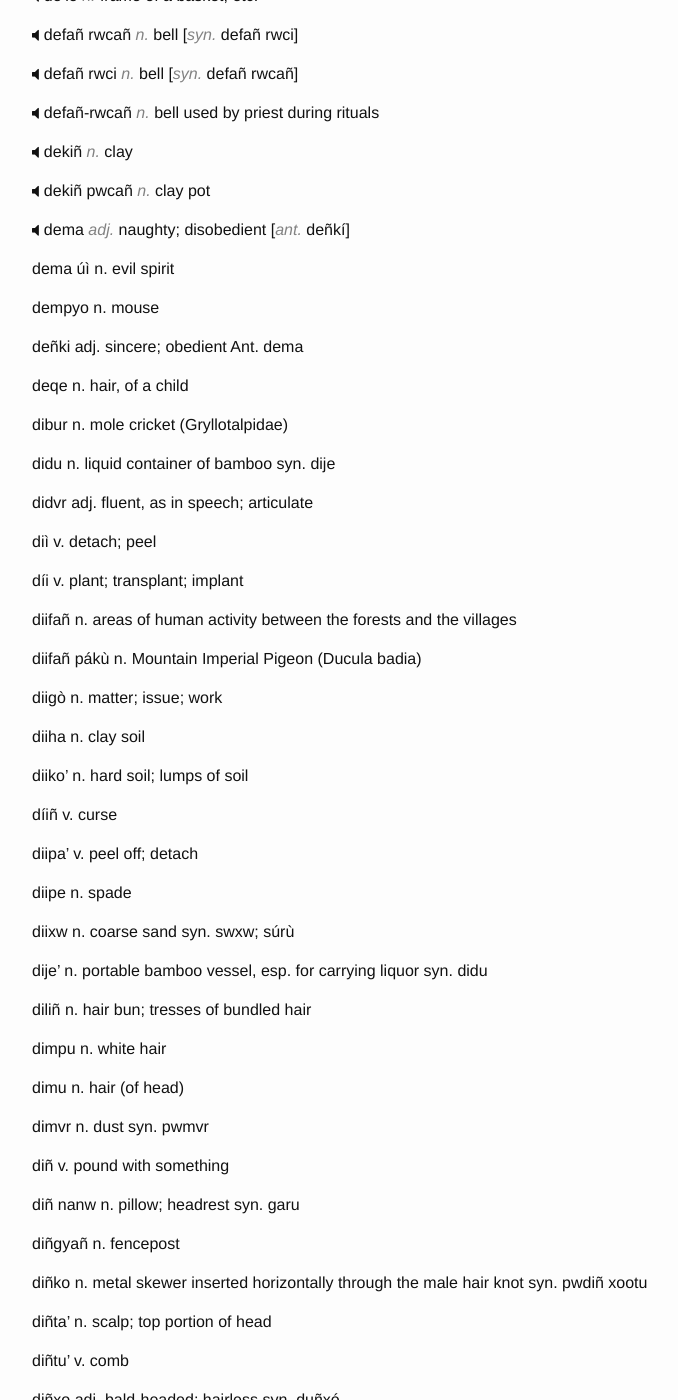
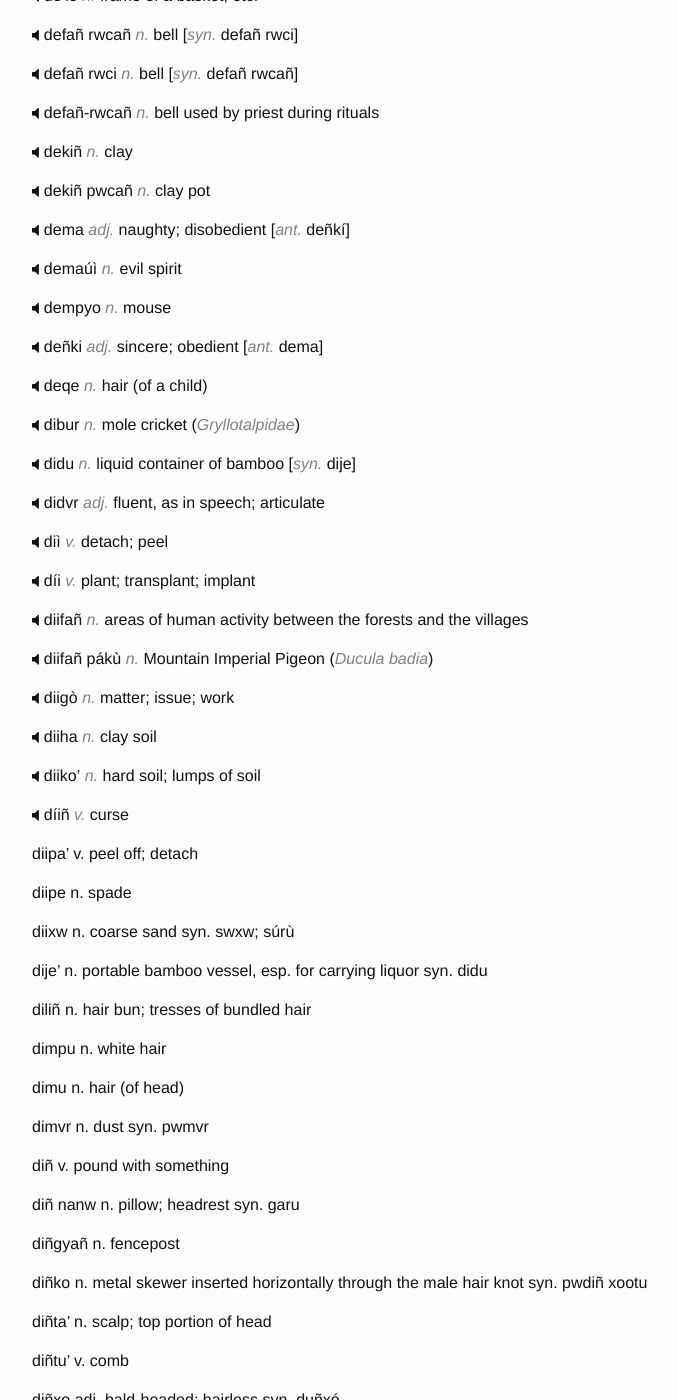
Before and after one commit to hacksparrow/language.apatani.org, a Jekyll site: the page built from dictionary/d.md, in a window 1280 px wide and 1400 px high, scrolled down 1975 px. Shown: the whole window, without its empty margins (238-916 px from the left). Built offline with Jekyll 4.4.1, drawn with Linux system fonts in a browser that asks for light colours; nearby versions of some CDN libraries.

Commit message:
Update d.md

```diff
--- a/dictionary/d.md
+++ b/dictionary/d.md
@@ -162,49 +162,49 @@ __dekiñ pwcañ__ _n._  clay pot
 __dema__  _adj._  naughty; disobedient  [_ant._  deñkí]
 
 
-dema úì n.  evil spirit
+__demaúì__ _n._  evil spirit
 
 
-dempyo  n.  mouse
+__dempyo__  _n._  mouse
 
 
-deñki adj.  sincere; obedient Ant.  dema
+__deñki__ _adj._  sincere; obedient [_ant._  dema]
 
 
-deqe  n.  hair, of a child
+__deqe__  _n._  hair (of a child)
 
 
-dibur n.  mole cricket (Gryllotalpidae)
+__dibur__ _n._  mole cricket (_Gryllotalpidae_)
 
 
-didu  n.  liquid container of bamboo  syn.  dije
+__didu__  _n._  liquid container of bamboo  [_syn._  dije]
 
 
-didvr adj.  fluent, as in speech; articulate
+__didvr__ _adj._  fluent, as in speech; articulate
 
 
-diì v.  detach; peel
+__diì__ _v._  detach; peel
 
 
-díi v.  plant; transplant; implant
+__díi__ _v._  plant; transplant; implant
 
 
-diifañ  n.  areas of human activity between the forests and the villages
+__diifañ__  _n._  areas of human activity between the forests and the villages
 
 
-diifañ pákù n.  Mountain Imperial Pigeon (Ducula badia)
+__diifañ pákù__ _n._  Mountain Imperial Pigeon (_Ducula badia_)
 
 
-diigò n.  matter; issue; work
+__diigò__ _n._  matter; issue; work
 
 
-diiha n.  clay soil
+__diiha__ _n._  clay soil
 
 
-diiko'  n.  hard soil; lumps of soil
+__diiko'__  _n._  hard soil; lumps of soil
 
 
-díiñ  v.  curse
+__díiñ__  _v._  curse
 
 
 diipa'  v.  peel off; detach
```
